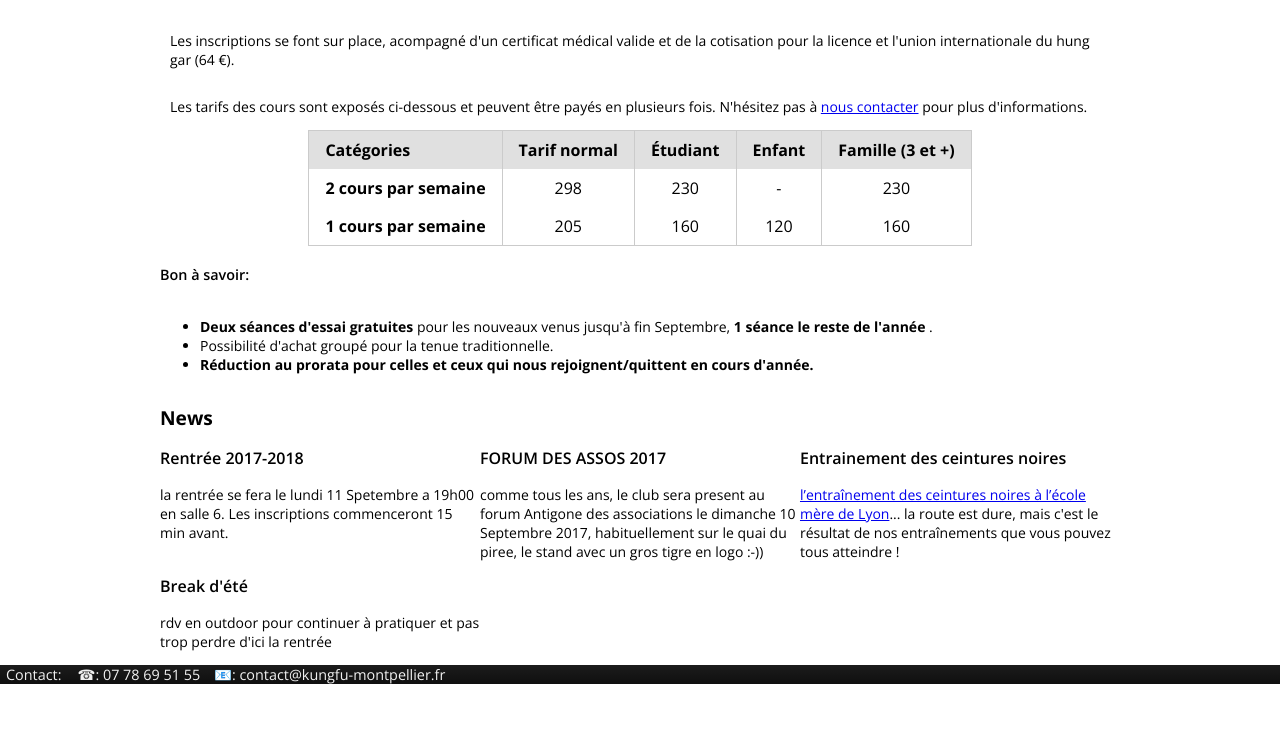
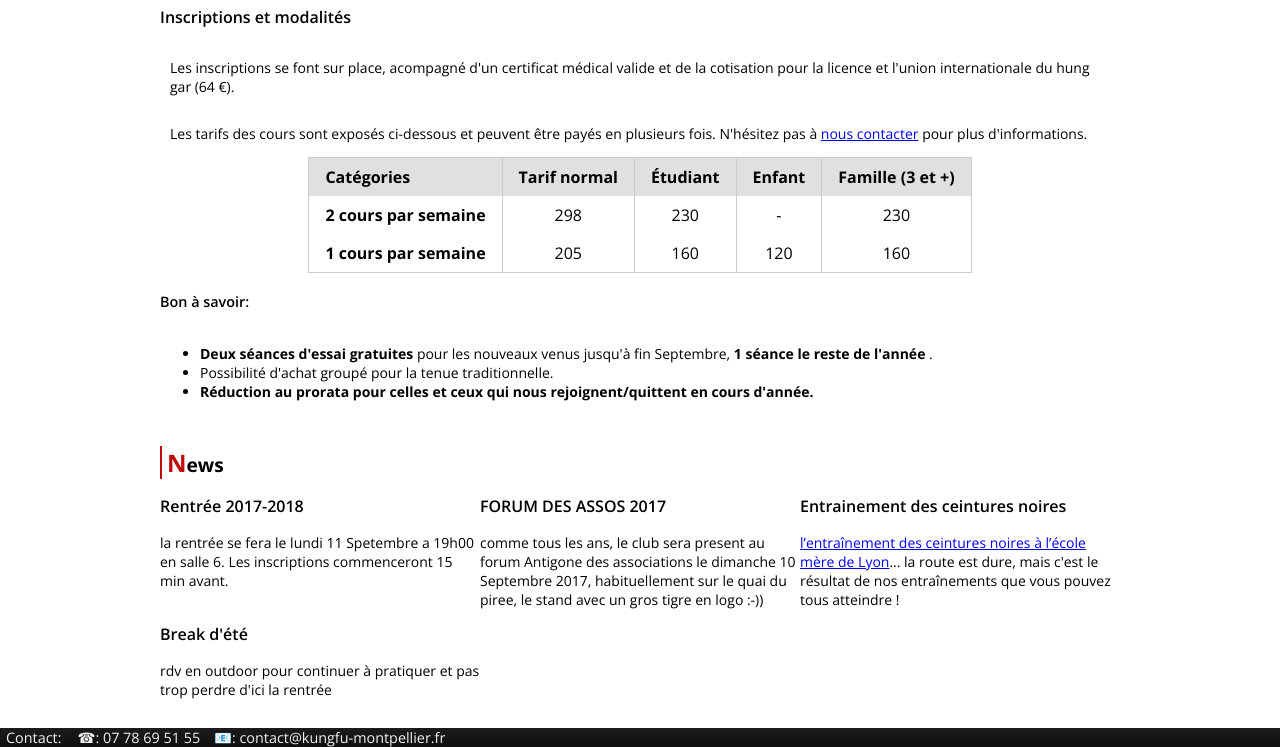
Before and after one commit to bdbonnaire/Kung-Fu, a plain HTML site: page index.html in a window 1280 px wide. Shown: the part 1161-1908 px from the top of the page. Before the commit the page ends 1845 px from the top, so only its background shows below. Drawn offline with nearby package versions, Linux system fonts and the light colour scheme; some packages are replaced by stand-ins of ours; a web font is replaced by a local one.

Commit message:
applied styling to the h2 of all main-section

```diff
--- a/css/main.css
+++ b/css/main.css
@@ -76,7 +76,7 @@ body > section
         margin-bottom: 0;
     }
 }
-/** Fonts Styling ───────────────────────────── */
+/** Fonts Styling ───────────────────────────────────── */
 h3 , h4
 { font-weight: 600; }
 
@@ -91,6 +91,30 @@ h4, .pure-button, button, input, select, textarea
 {font-size: .9em;}
 p, ul
 { font-size: .875em; }
+/** Font Styling End -------------------- */
+
+/** Section Separation Styling ─────────────────────── */
+
+.main-section
+{
+    margin-bottom: 15px;
+}
+
+.main-section h2
+{
+    border-left: 2px solid #BD0A0A;
+
+    padding-left: 5px;
+}
+
+.main-section h2::first-letter
+{
+     color: #BD0A0A;
+     font-size: 1.25em;
+}
+
+/** Section Separation Styling End ------------- */
+
 
 /* General Styling End ------------------------------------------------------ */
 
--- a/index.html
+++ b/index.html
@@ -46,7 +46,7 @@
         <h2 class="pure-u" id="hero-title">École de Kung fu Hung Gar à Montpellier</h2>
     </div>
 
-    <section id="presentation" class="pure-g">
+    <section id="presentation" class="pure-g main-section">
         <h2 class="pure-u-1">Le Style</h2>
 
             <div class="pure-u-1 pure-u-md-1-2 container">
@@ -66,7 +66,7 @@
         </div>
     </section>
 
-    <section id="ecole-montpellier" class="pure-g">
+    <section id="ecole-montpellier" class="pure-g main-section">
         <h2 class="pure-u-1">L'école de Montpellier</h2>
 
         <h3 class="pure-u-1 suit-h2">Emplacement et horaires</h3>
@@ -120,7 +120,7 @@
 
     </section>
 
-    <section id="news" class="pure-g">
+    <section id="news" class="pure-g main-section">
         <h2 class="pure-u-1">News</h2>
         <section class="pure-u-1 pure-u-xl-1-3">
             <h3 class="suit-h2">Rentrée 2017-2018</h3>
```
